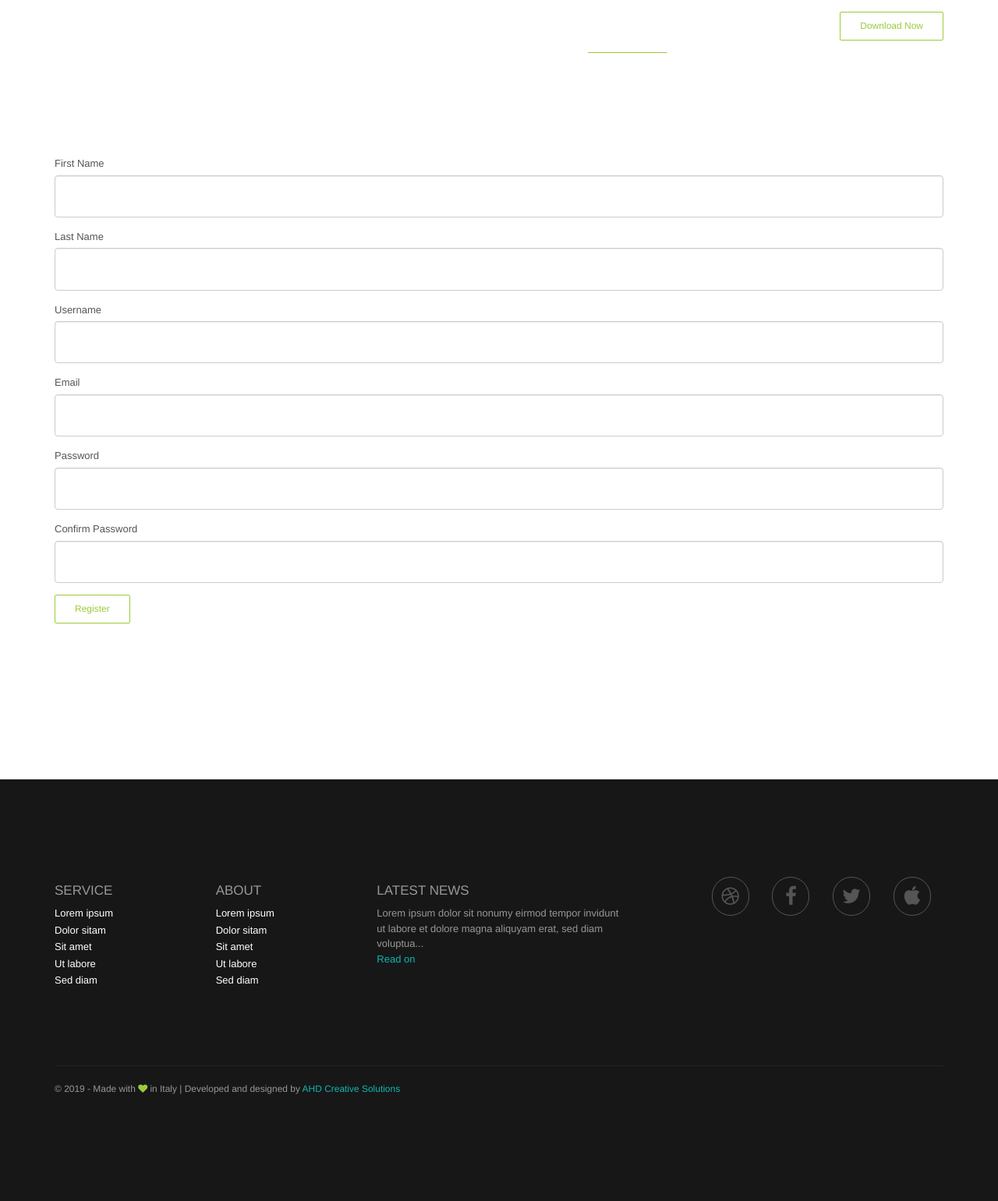
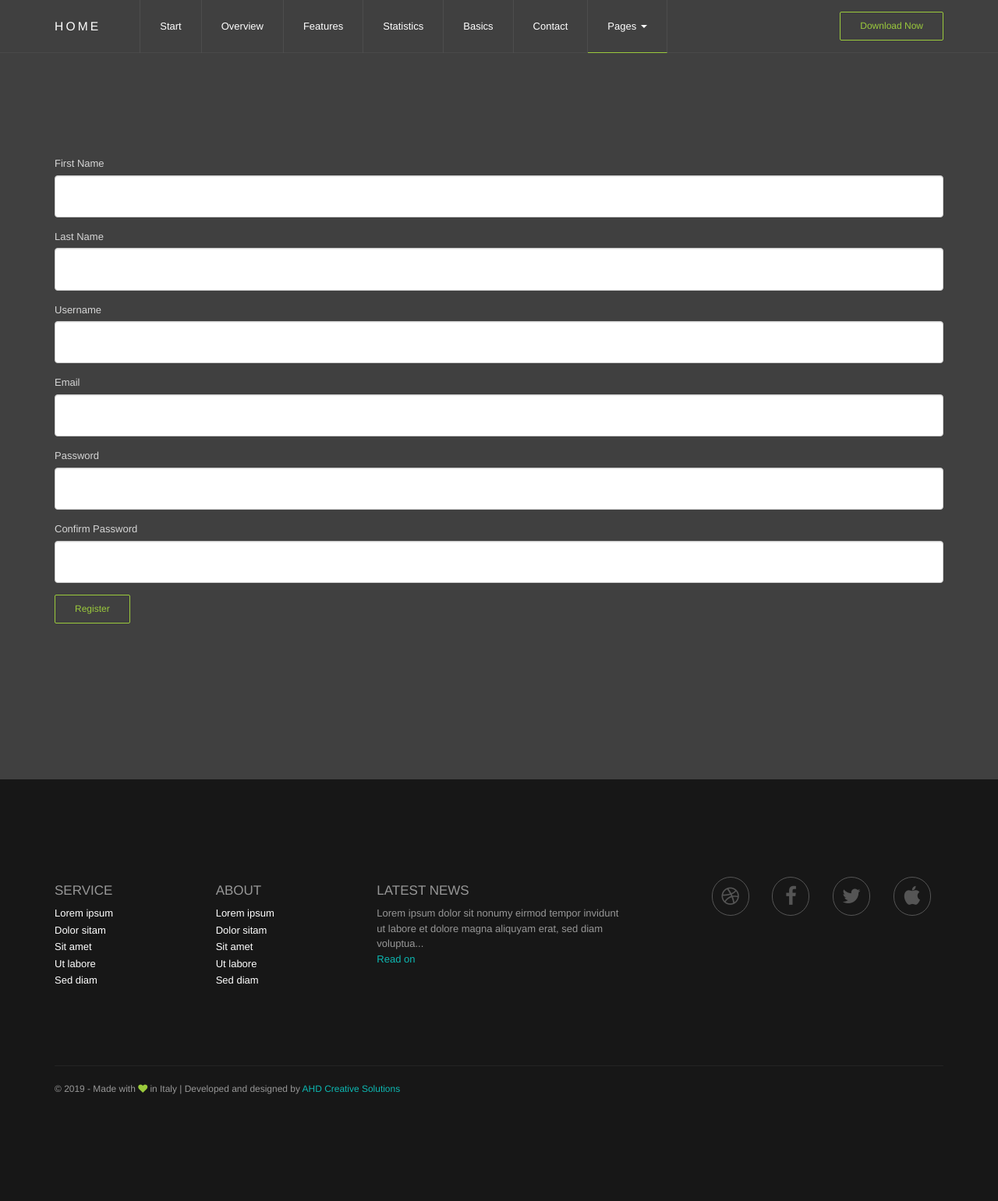
Before and after one commit to DarkArtek/ffxivitashadesite, a Django app: page /account/register in a window 1280 px wide. Shown: the whole page at 78% size. Run offline with Django 3.2, Linux system fonts and the light colour scheme.

Commit message:
registration page

```diff
--- a/templates/accounts/register.html
+++ b/templates/accounts/register.html
@@ -56,7 +56,7 @@
 ******************** The Main area
 ****************************************************** -->
 
-    <div class="wrapper wrapper-lg wrapper-default" id="main">
+    <div class="wrapper-dark wrapper-lg wrapper-default" id="main">
       <div class="container">
         <div class="row">
           <div class="col-md-12">
```
Also changed, not shown: accounts/__init__.py (added), accounts/migrations/__init__.py (added), creators/__init__.py (added), creators/migrations/__init__.py (added), ffxivitashade/__init__.py (added), ffxivitashade/static/humans.txt (added), media/avatars/942373146ba90dfef6c5dbbac5d4db3c_1.png (added), pages/__init__.py (added), pages/migrations/__init__.py (added), presets/__init__.py (added), presets/migrations/__init__.py (added).
